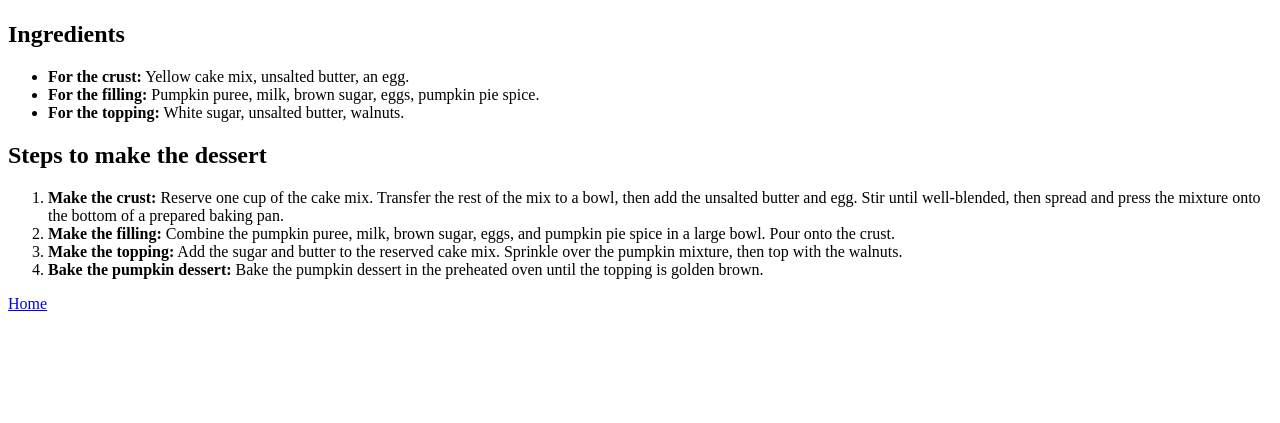
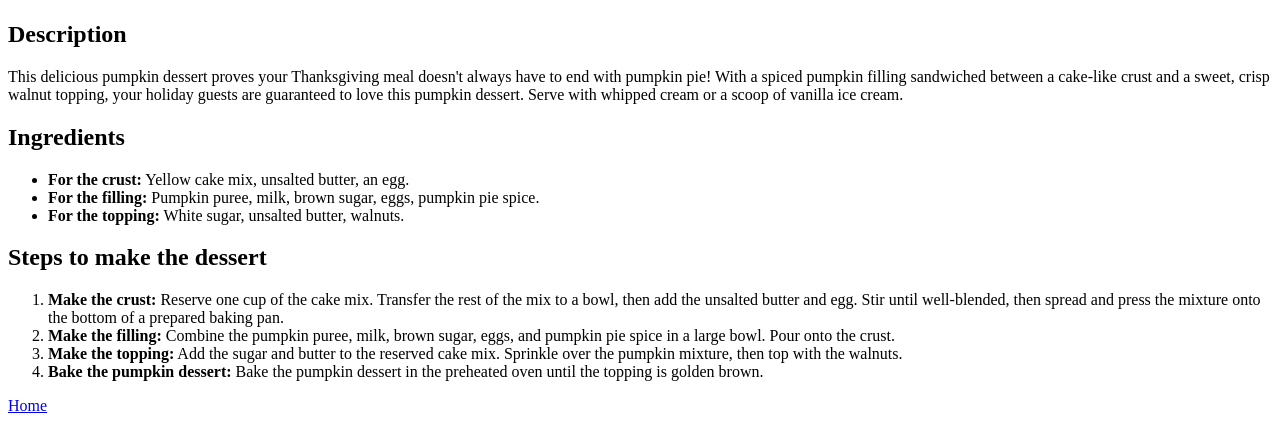
Before and after one commit to tato-3104/odin-recipes, a plain HTML site: page dessert.html in a window 1280 px wide. Shown: the part 383-806 px from the top of the page. Drawn offline with Linux system fonts and the light colour scheme.

Commit message:
Add the description to the dessert recipe

```diff
--- a/dessert.html
+++ b/dessert.html
@@ -10,6 +10,11 @@
 
     <img src="https://www.allrecipes.com/thmb/zEyhBr7SXJvtAH9yRxrcgJigOGk=/750x0/filters:no_upscale():max_bytes(150000):strip_icc():format(webp)/20389-pumpkin-dessert-VAT-hero-4x3-1-e722fca6f6f748259615bfaf1d3d5a76.jpg" alt="Dessert image"
     width="400">
+
+    <h2>Description</h2>
+
+    <p>This delicious pumpkin dessert proves your Thanksgiving meal doesn't always have to end with pumpkin pie! With a spiced pumpkin filling sandwiched between a cake-like crust and a sweet, crisp walnut topping, your holiday guests are guaranteed to love this pumpkin dessert.
+        Serve with whipped cream or a scoop of vanilla ice cream.</p>
 
     <h2>Ingredients</h2>
 
```
